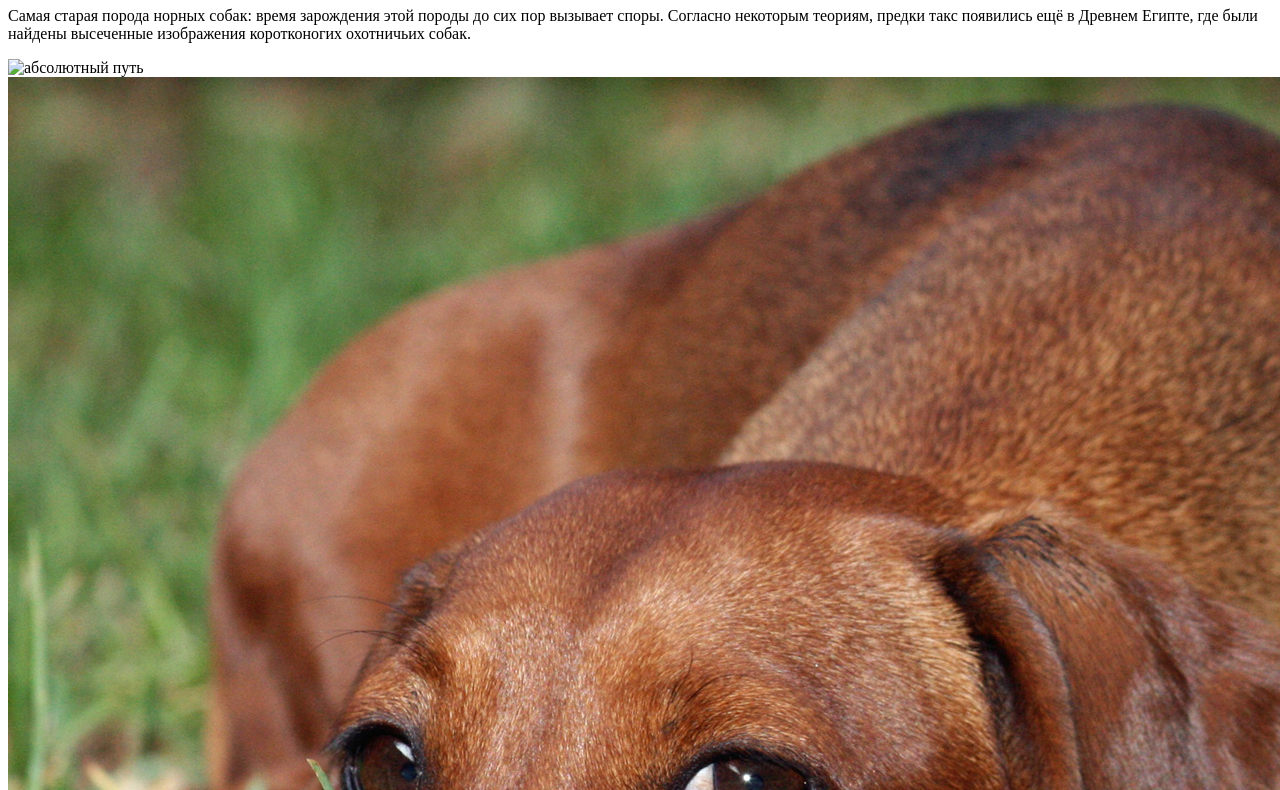
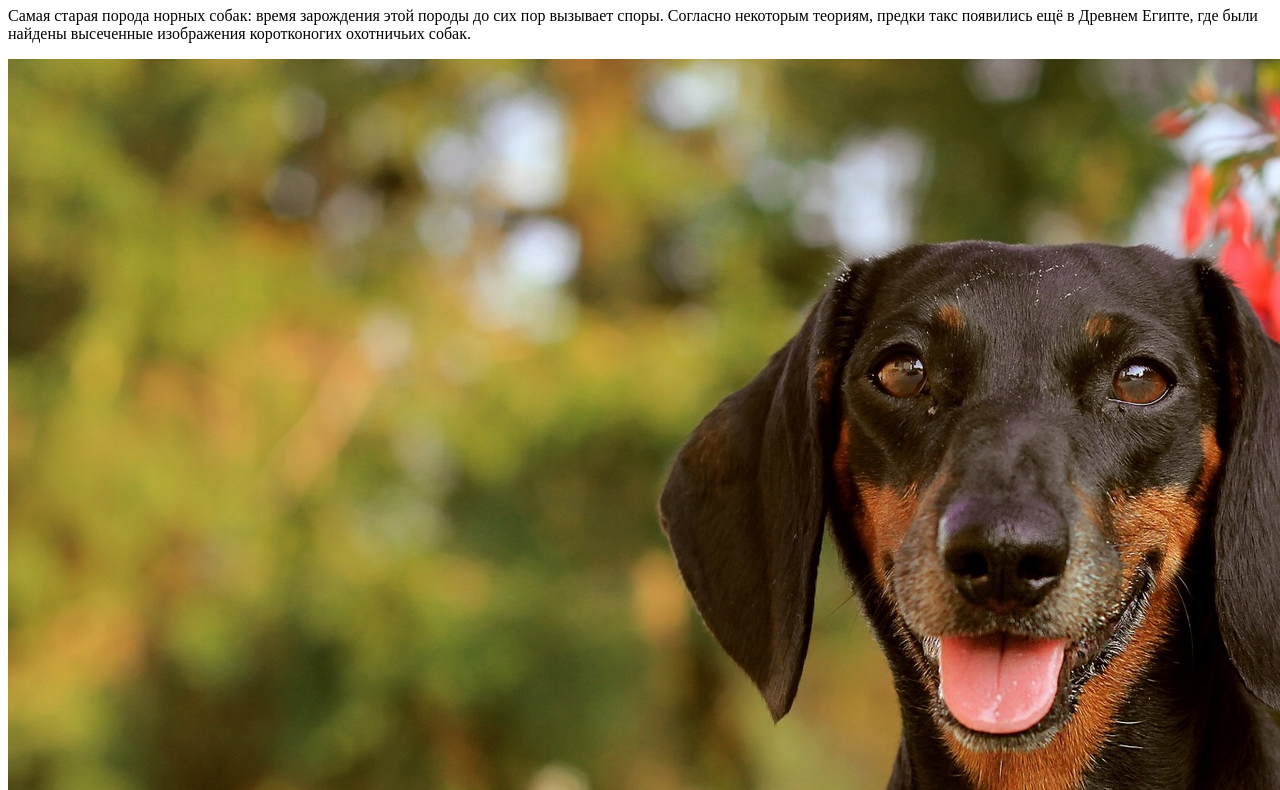
Before and after one commit to Tanasenko/test_loft, a plain HTML site: page folder/inner/index.html in a window 1280 px wide. Shown: the part 73-863 px from the top of the page. Drawn offline with Linux system fonts and the light colour scheme.

Commit message:
Add files via upload

```diff
--- a/folder/inner/index.html
+++ b/folder/inner/index.html
@@ -14,7 +14,7 @@
         теориям, предки такс появились ещё в Древнем Египте, где были найдены высеченные изображения
         коротконогих
         охотничьих собак.</p>
-    <img src="img/img1.jpg" alt="абсолютный путь">
+    <img src="/img/img1.jpg" alt="абсолютный путь">
     <img src="../../img/img2.jpg" alt="относительный путь">
 </body>
 
```
